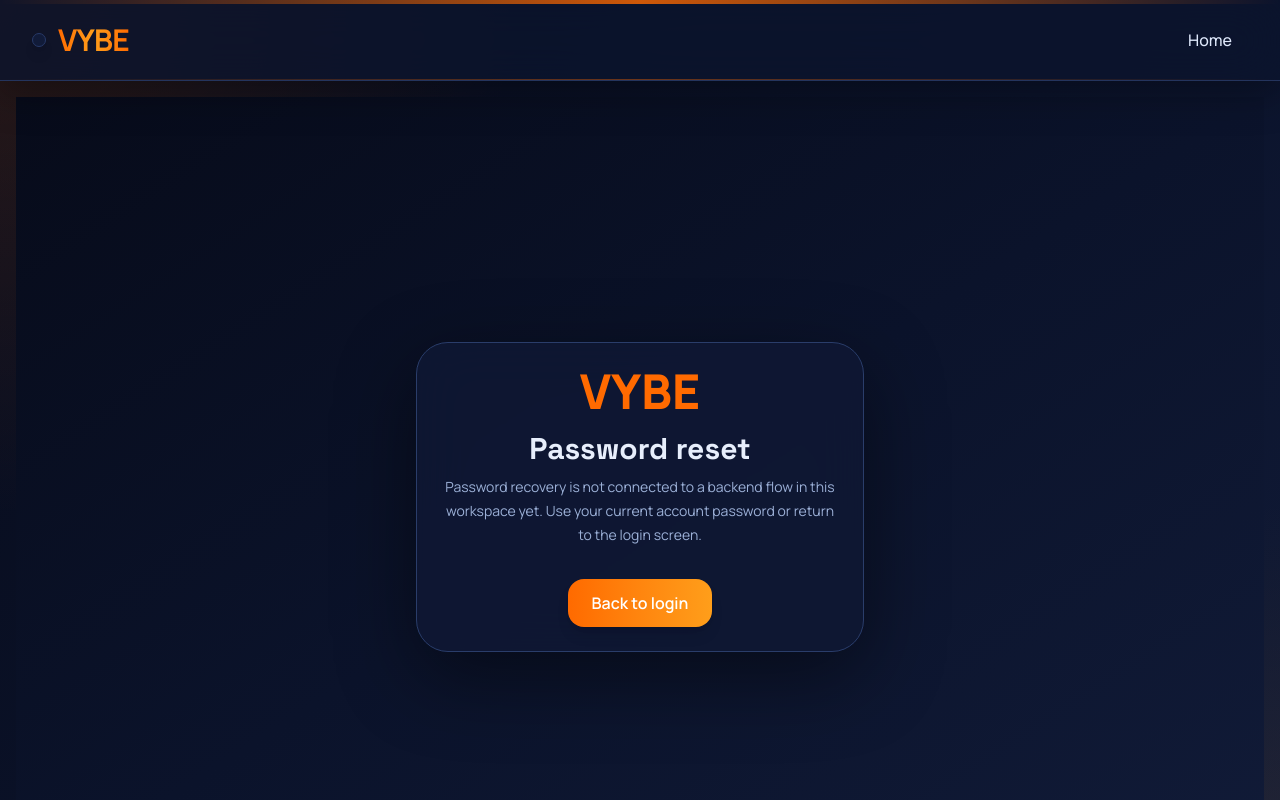
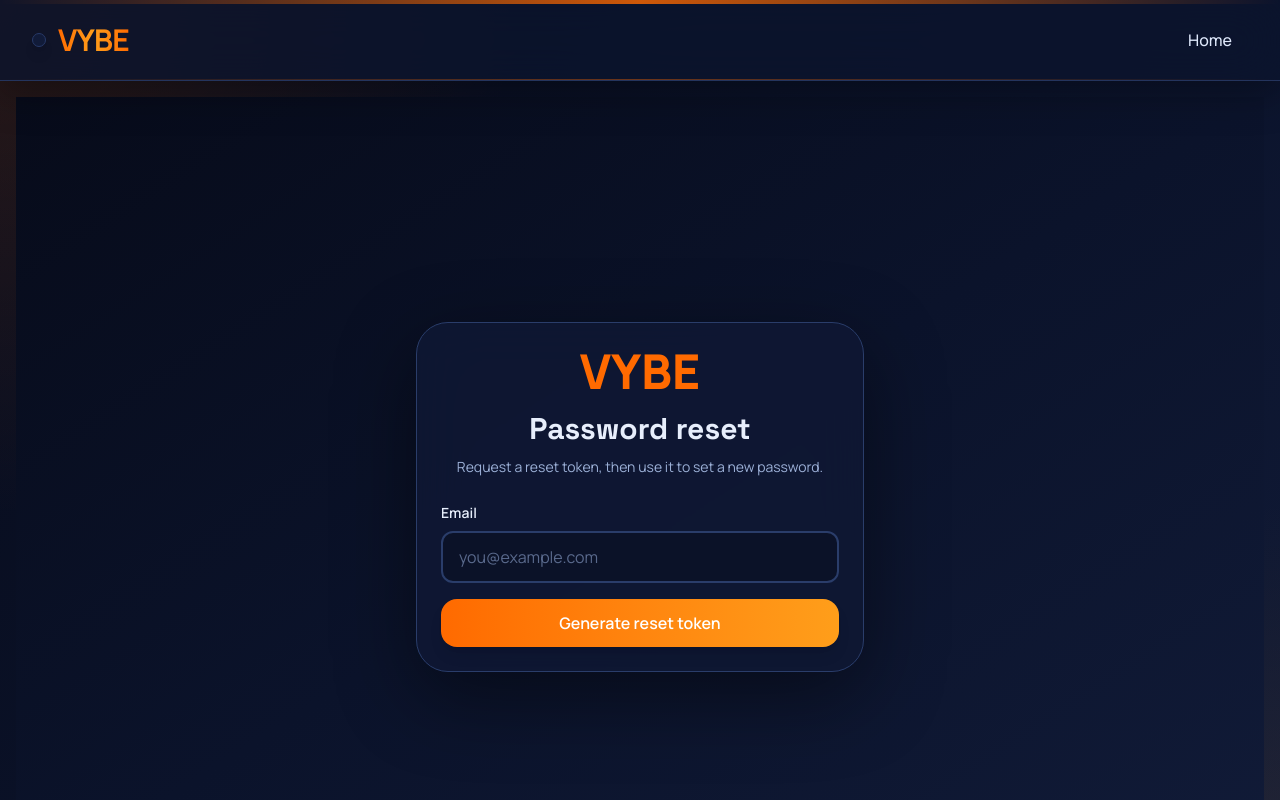
Before and after one commit to madubashinii/VYBE, a Next.js app in the folder frontend/: page /forgot-password in a window 1280 px wide. Shown: the top 800 px of the page. Built offline with nearby package versions, Linux system fonts and the light colour scheme; no server answers.

Commit message:
feat: implement password reset flow with token generation and validation

```diff
--- a/frontend/src/app/forgot-password/page.jsx
+++ b/frontend/src/app/forgot-password/page.jsx
@@ -1,24 +1,151 @@
 "use client";
 
+import { useState } from "react";
 import Link from "next/link";
+import api from "../../services/api";
 
 export default function ForgotPassword() {
+    const [step, setStep] = useState("request");
+    const [email, setEmail] = useState("");
+    const [token, setToken] = useState("");
+    const [password, setPassword] = useState("");
+    const [confirmPassword, setConfirmPassword] = useState("");
+    const [issuedToken, setIssuedToken] = useState("");
+    const [message, setMessage] = useState("");
+    const [loading, setLoading] = useState(false);
+
+    const requestReset = async (e) => {
+        e.preventDefault();
+        setLoading(true);
+        setMessage("");
+
+        try {
+            const res = await api.post("/auth/forgot-password", { email });
+            setIssuedToken(res.data?.resetToken ?? "");
+            setToken(res.data?.resetToken ?? "");
+            setStep("reset");
+            setMessage("Reset token generated. Use it below to set a new password.");
+        } catch (err) {
+            setMessage(err.response?.data?.message || "Unable to generate reset token.");
+        } finally {
+            setLoading(false);
+        }
+    };
+
+    const resetPassword = async (e) => {
+        e.preventDefault();
+        setLoading(true);
+        setMessage("");
+
+        if (password !== confirmPassword) {
+            setMessage("Passwords do not match.");
+            setLoading(false);
+            return;
+        }
+
+        try {
+            await api.post("/auth/reset-password", { email, token, password });
+            setStep("done");
+            setMessage("Password updated successfully. You can log in now.");
+        } catch (err) {
+            setMessage(err.response?.data?.message || "Unable to reset password.");
+        } finally {
+            setLoading(false);
+        }
+    };
+
     return (
         <div className="min-h-screen bg-gradient-to-br from-[#070b1a] via-[#0b132b] to-[#111b38] flex items-center justify-center px-6">
             <div className="w-full max-w-md rounded-[2rem] border border-[#2a3d6a] bg-[#0f1833]/90 p-6 shadow-[0_24px_80px_rgba(0,0,0,0.45)] backdrop-blur-xl">
                 <div className="text-center">
                     <div className="mb-4 text-5xl font-black text-[#ff6a00]">VYBE</div>
                     <h1 className="mb-2 text-3xl font-bold text-[#e7eefc]">Password reset</h1>
-                    <p className="mb-8 text-sm leading-6 text-[#9cb0d7]">
-                        Password recovery is not connected to a backend flow in this workspace yet. Use your current account password or return to the login screen.
+                    <p className="mb-6 text-sm leading-6 text-[#9cb0d7]">
+                        Request a reset token, then use it to set a new password.
                     </p>
 
+                    {message && (
+                        <div className="mb-5 rounded-2xl border border-[#2a3d6a] bg-[#0b1228] px-4 py-3 text-left text-sm text-[#d7e3ff]">
+                            {message}
+                        </div>
+                    )}
+
+                    {step === "request" && (
+                        <form className="space-y-4 text-left" onSubmit={requestReset}>
+                            <div>
+                                <label className="mb-2 block text-sm font-semibold text-[#e7eefc]">Email</label>
+                                <input
+                                    type="email"
+                                    value={email}
+                                    onChange={(e) => setEmail(e.target.value)}
+                                    placeholder="you@example.com"
+                                    className="w-full rounded-xl border-2 border-[#2a3d6a] bg-[#0b1228] px-4 py-3 text-[#e7eefc] outline-none placeholder:text-[#8ea4ce]/60 focus:border-[#ff6a00]"
+                                />
+                            </div>
+                            <button
+                                type="submit"
+                                disabled={loading}
+                                className="w-full rounded-2xl bg-gradient-to-r from-[#ff6a00] to-[#ff9e1a] px-6 py-3 font-semibold text-white shadow-lg transition-transform hover:scale-[1.01] disabled:opacity-60"
+                            >
+                                {loading ? "Generating..." : "Generate reset token"}
+                            </button>
+                        </form>
+                    )}
+
+                    {step === "reset" && (
+                        <form className="space-y-4 text-left" onSubmit={resetPassword}>
+                            <div>
+                                <label className="mb-2 block text-sm font-semibold text-[#e7eefc]">Reset token</label>
+                                <input
+                                    type="text"
+                                    value={token}
+                                    onChange={(e) => setToken(e.target.value)}
+                                    className="w-full rounded-xl border-2 border-[#2a3d6a] bg-[#0b1228] px-4 py-3 text-[#e7eefc] outline-none focus:border-[#ff6a00]"
+                                />
+                            </div>
+                            <div className="grid gap-4 sm:grid-cols-2">
+                                <div>
+                                    <label className="mb-2 block text-sm font-semibold text-[#e7eefc]">New password</label>
+                                    <input
+                                        type="password"
+                                        value={password}
+                                        onChange={(e) => setPassword(e.target.value)}
+                                        className="w-full rounded-xl border-2 border-[#2a3d6a] bg-[#0b1228] px-4 py-3 text-[#e7eefc] outline-none focus:border-[#ff6a00]"
+                                    />
+                                </div>
+                                <div>
+                                    <label className="mb-2 block text-sm font-semibold text-[#e7eefc]">Confirm</label>
+                                    <input
+                                        type="password"
+                                        value={confirmPassword}
+                                        onChange={(e) => setConfirmPassword(e.target.value)}
+                                        className="w-full rounded-xl border-2 border-[#2a3d6a] bg-[#0b1228] px-4 py-3 text-[#e7eefc] outline-none focus:border-[#ff6a00]"
+                                    />
+                                </div>
+                            </div>
+                            {issuedToken && (
+                                <div className="rounded-2xl border border-[#2a3d6a] bg-[#0b1228] px-4 py-3 text-xs text-[#9cb0d7]">
+                                    Dev token: {issuedToken}
+                                </div>
+                            )}
+                            <button
+                                type="submit"
+                                disabled={loading}
+                                className="w-full rounded-2xl bg-gradient-to-r from-[#ff6a00] to-[#ff9e1a] px-6 py-3 font-semibold text-white shadow-lg transition-transform hover:scale-[1.01] disabled:opacity-60"
+                            >
+                                {loading ? "Updating..." : "Reset password"}
+                            </button>
+                        </form>
+                    )}
+
+                    {step === "done" && (
                         <Link
                             href="/login"
                             className="inline-flex items-center justify-center rounded-2xl bg-gradient-to-r from-[#ff6a00] to-[#ff9e1a] px-6 py-3 font-semibold text-white shadow-lg transition-transform hover:scale-105"
                         >
                             Back to login
                         </Link>
+                    )}
                 </div>
             </div>
         </div>
--- a/frontend/src/components/Navbar.jsx
+++ b/frontend/src/components/Navbar.jsx
@@ -7,6 +7,7 @@ import { useIsLoggedIn, useLogout } from "../services/auth";
 export default function Navbar() {
     const [mobileMenuOpen, setMobileMenuOpen] = useState(false);
     const [profileMenuOpen, setProfileMenuOpen] = useState(false);
+    const [userRole, setUserRole] = useState(null);
     const profileMenuRef = useRef(null);
     const loggedIn = useIsLoggedIn();
     const logout = useLogout();
@@ -22,6 +23,17 @@ export default function Navbar() {
         document.addEventListener("mousedown", handleClickOutside);
         return () => document.removeEventListener("mousedown", handleClickOutside);
     }, []);
+
+    useEffect(() => {
+        if (typeof window === "undefined") return;
+
+        try {
+            const storedUser = localStorage.getItem("user");
+            setUserRole(storedUser ? JSON.parse(storedUser)?.role ?? null : null);
+        } catch {
+            setUserRole(null);
+        }
+    }, [loggedIn]);
 
     return (
         <nav className="relative z-50 border-b border-[#24345d] bg-[#0c142d]/80 text-[#e7eefc] shadow-[0_10px_40px_rgba(0,0,0,0.35)] backdrop-blur-xl">
@@ -45,6 +57,7 @@ export default function Navbar() {
                 <div className="hidden lg:flex items-center gap-2">
                     <NavItem href="/" label="Home" />
                     {loggedIn && <NavItem href="/dashboard" label="Dashboard" />}
+                    {loggedIn && userRole === "admin" && <NavItem href="/admin" label="Admin" />}
 
                     {loggedIn && (
                         <div className="relative" ref={profileMenuRef}>
@@ -115,6 +128,9 @@ export default function Navbar() {
                     {loggedIn && (
                         <MobileLink href="/dashboard" label="Dashboard" onClick={() => setMobileMenuOpen(false)} />
                     )}
+                    {loggedIn && userRole === "admin" && (
+                        <MobileLink href="/admin" label="Admin" onClick={() => setMobileMenuOpen(false)} />
+                    )}
                     <div className="my-2 border-t border-[#2e4574]"></div>
 
                     {loggedIn ? (
```
Lines whose indentation alone changed are shown as unchanged.
